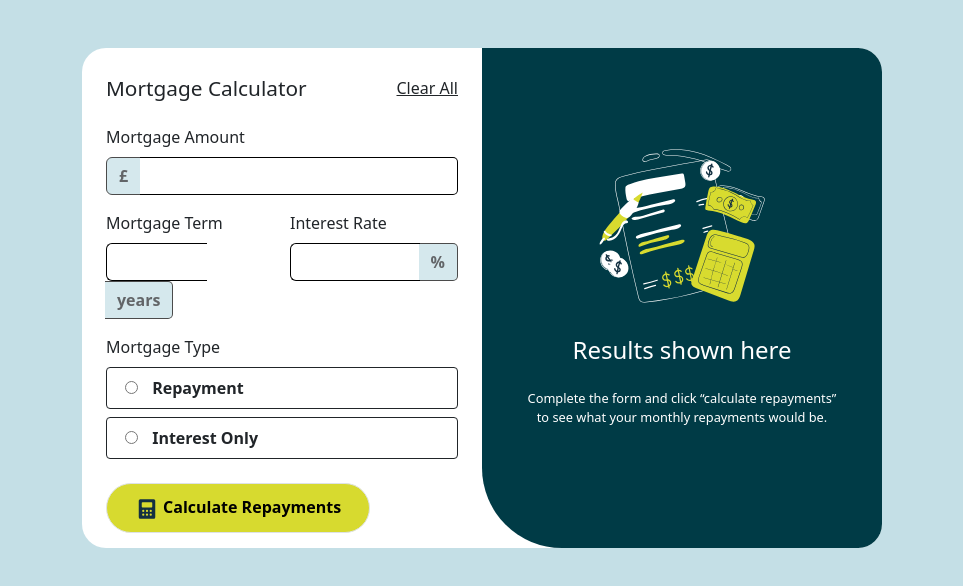
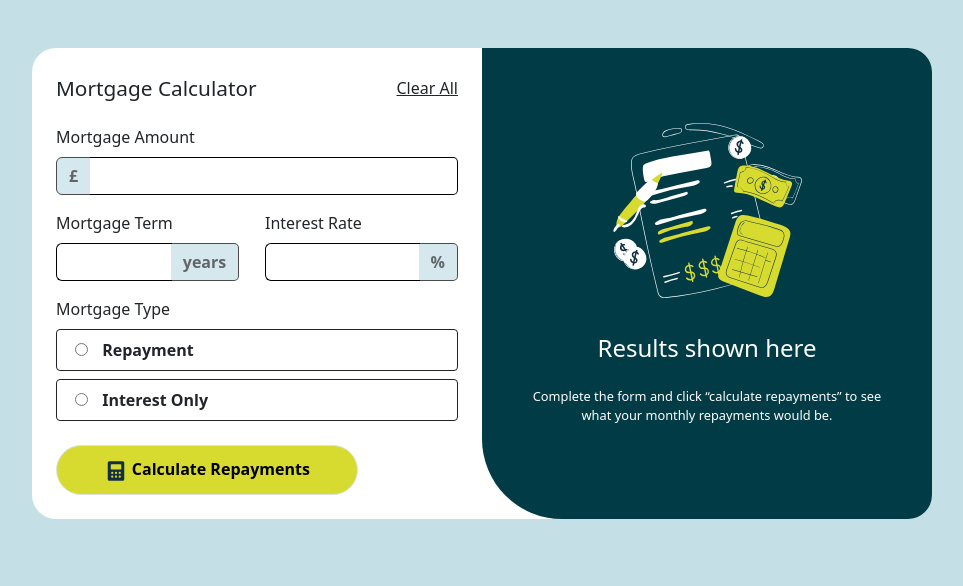
Before and after one commit to GuillermoSangerman/Calculadora_De_Impuestos, a plain HTML site: page index.html in a window 1280 px wide. Shown: the whole page, without its empty margins (158-1121 px from the left). Drawn offline with nearby package versions, Linux system fonts and the light colour scheme.

Commit message:
se ajusto el contenedor

```diff
--- a/style/main.css
+++ b/style/main.css
@@ -147,8 +147,8 @@ input[type="radio"]:checked + label:after {
 /* dektop */
 @media (min-width: 768px) {
     .container_desktop{
-        max-width: 800px;
-        max-height: 500px;
+        max-width: 900px;
+        max-height: 600px;
         border-radius: 1.5rem ;
     }
     .results_container{
```
